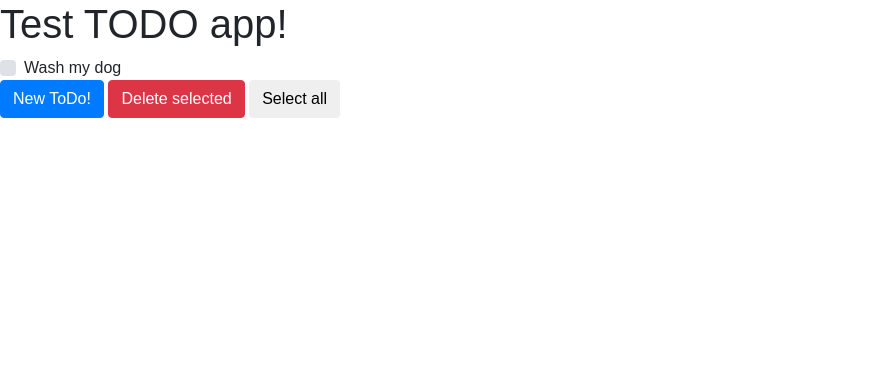
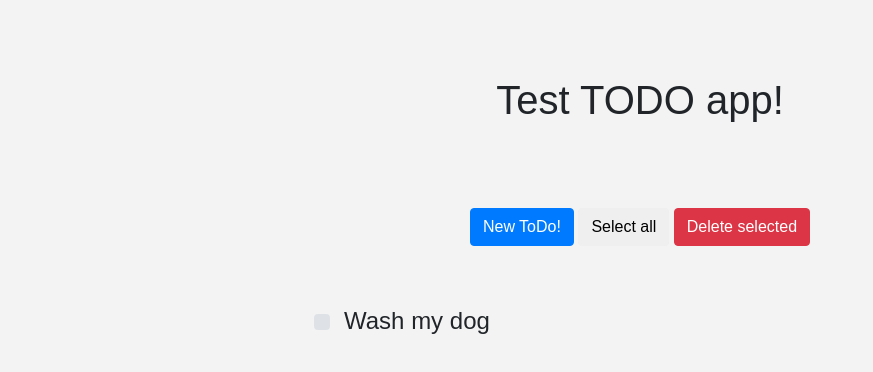
Before and after one commit to mavr1k/angularjs-todo, a plain HTML site: page index.html in a window 1280 px wide. Shown: the whole page, without its empty margins (0-873 px from the left). Drawn offline with Linux system fonts and the light colour scheme.

Commit message:
finish styling

```diff
--- a/client/css/style.css
+++ b/client/css/style.css
@@ -1,5 +1,56 @@
 body {
   font-family: 'Raleway', sans-serif;
+  background: #f3f3f3;
+}
+
+h1 {
+  height: 200px;
+  display: flex;
+  justify-content: center;
+  align-items: center;
+}
+
+.todos {
+  width: 100%;
+  padding: 50px 0;
+}
+
+.todo {
+  width: 50%;
+  margin: 0 auto;
+  min-height: 50px;
+  display: flex;
+  align-items: center;
+  font-size: 24px;
+}
+
+.todo label {
+  position: relative;
+  user-select: none;
+  word-break: break-all;
+}
+
+.top-btns {
+  text-align: center;
+}
+
+.todo .custom-control-label::before,
+.todo .custom-control-label::after {
+  left: -30px;
+  top: 11px;
+}
+
+.add-form {
+  width: 33%;
+  margin: 0 auto;
+}
+
+.add-form .btn {
+  float: right;
+}
+
+.add-form input {
+  margin-bottom: 5px;
 }
 
 @import url('https://fonts.googleapis.com/css?family=Raleway');
--- a/index.html
+++ b/index.html
@@ -12,15 +12,17 @@
 
 <body ng-controller="todoAppController as model">
   <h1>Test TODO app!</h1>
-  <div ng-repeat="todo in model.todos" class="todo custom-control custom-checkbox">
-    <input ng-model="checked" ng-change="model.toggleCheckbox(todo)" id="check-{{$index}}" type="checkbox" class="custom-control-input"
-      ng-checked="todo.done">
-    <label class="custom-control-label" for="check-{{$index}}">{{ todo.description }}</label>
+  <div class="top-btns">
+    <button ng-click="model.edding = true;" class="btn btn-primary add">New ToDo!</button>
+    <button ng-click="model.selectAll()" class="btn select">Select all</button>
+    <button ng-click="model.deleteChecked()" class="btn btn-danger delete">Delete selected</button>
   </div>
-  <div class="buttons">
-    <button ng-click="model.edding = true;" class="btn btn-primary add">New ToDo!</button>
-    <button ng-click="model.deleteChecked()" class="btn btn-danger delete">Delete selected</button>
-    <button ng-click="model.selectAll()" class="btn select">Select all</button>
+  <div class="todos">
+    <div ng-repeat="todo in model.todos" class="todo custom-control custom-checkbox">
+      <input ng-model="checked" ng-change="model.toggleCheckbox(todo)" id="check-{{$index}}" type="checkbox" class="custom-control-input"
+        ng-checked="todo.done">
+      <label class="custom-control-label" for="check-{{$index}}">{{ todo.description }}</label>
+    </div>
   </div>
   <div ng-if="model.edding" class="add-form">
     <input ng-model="model.toAdd.description" type="text" class="form-control" placeholder="Description">
```
